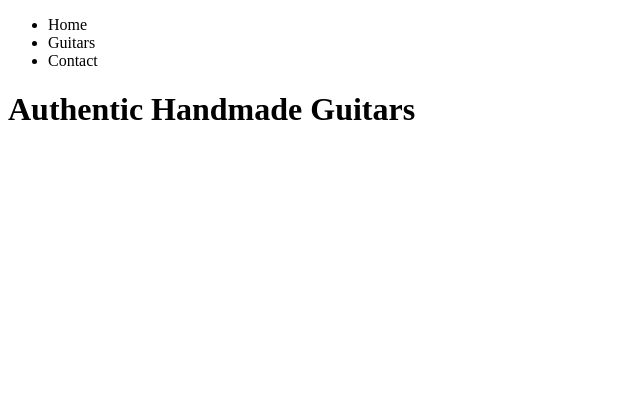
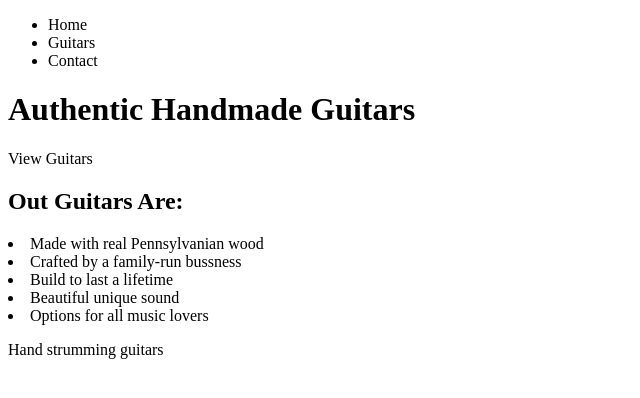
Before and after one commit to atlehjelmseth/guitar_kings, a plain HTML site: page index.html in a window 1280 px wide. Shown: the whole page, without its empty margins (0-640 px from the left). Drawn offline with Linux system fonts and the light colour scheme.

Commit message:
Update index.html

```diff
--- a/index.html
+++ b/index.html
@@ -17,6 +17,14 @@
     </header>
     <main>
         <h1>Authentic Handmade Guitars</h1>
+        <p><a href="guitars.html"></a>View Guitars</p>
+        <h2>Out Guitars Are:</h2>
+        <li>Made with real Pennsylvanian wood</li>
+        <li>Crafted by a family-run bussness</li>
+        <li>Build to last a lifetime</li>
+        <li>Beautiful unique sound</li>
+        <li>Options for all music lovers</li>
+        <p>Hand strumming guitars</p>
     </main>
 </body>
 </html>
```
